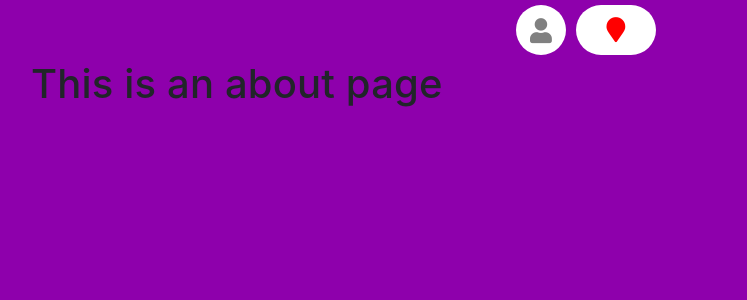
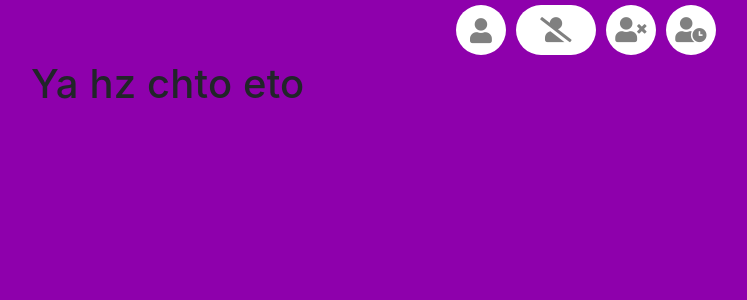
Before and after one commit to shzfrnia/Vk_script_front, a Vue app: page /banned_friends in a window 1280 px wide. Shown: the top 300 px of the page, without its empty margins (54-801 px from the left). Built offline with nearby package versions, Linux system fonts and the light colour scheme.

Commit message:
Refactoring

```diff
--- a/src/components/NavBar.vue
+++ b/src/components/NavBar.vue
@@ -2,9 +2,19 @@
     <div id="nav">
         <div class="my-btn-container">
             <account-manager></account-manager>
-            <router-link :to="{name: 'banned'}">
+            <router-link :class="{disabled: !$store.getters.accountIsSet}" :to="{name: 'banned'}">
                 <div class="my-btn">
-                    <i style="color: red;" class="fas fa-map-marker"></i>
+                    <i :style="[{'color' : $store.getters.accountIsSet ? '#8E00AC': 'gray'}]" class="fas fa-user-slash"></i>
+                </div>
+            </router-link>
+            <router-link :class="{disabled: !$store.getters.accountIsSet}" :to="{name: 'deleted'}">
+                <div class="my-btn">
+                    <i :style="[{'color' : $store.getters.accountIsSet ? '#BE0031': 'gray'}]" class="fas fa-user-times"></i>
+                </div>
+            </router-link>
+            <router-link :class="{disabled: !$store.getters.accountIsSet}" :to="{name: 'abandoned'}">
+                <div class="my-btn">
+                    <i :style="[{'color' : $store.getters.accountIsSet ? '#DE9B00': 'gray'}]" class="fas fa-user-clock"></i>
                 </div>
             </router-link>
         </div>
@@ -23,6 +33,10 @@
 </script>
 
 <style scoped>
+    .disabled {
+        pointer-events: none;
+    }
+
     .my-btn-container {
         display: flex;
         /*background-color: black;*/
--- a/src/router.js
+++ b/src/router.js
@@ -19,31 +19,23 @@ export default new Router({
     {
       path: '/banned_friends',
       name: 'banned',
-      component: () => import('./views/About.vue'),
+      component: () => import('./views/Banned.vue'),
       meta: {
         bkColor: "#8E00AC"
       }
     },
     {
-      path: '/second',
-      name: 'Second',
-      component: () => import('./views/SecondPage.vue'),
+      path: '/deleted_friends',
+      name: 'deleted',
+      component: () => import('./views/Deleted.vue'),
       meta: {
         bkColor: "#BE0031"
       }
     },
     {
-      path: '/third',
-      name: 'Third',
-      component: () => import('./views/ThirdPage.vue'),
-      meta: {
-        bkColor: "#8E00AC"
-      }
-    },
-    {
-      path: '/fourth',
-      name: 'Fourth',
-      component: () => import('./views/FourthPage.vue'),
+      path: '/abandoned_friends',
+      name: 'abandoned',
+      component: () => import('./views/Abandoned.vue'),
       meta: {
         bkColor: "#DE9B00"
       }
--- a/src/views/FourthPage.vue
+++ b/src/views/Abandoned.vue
@@ -7,7 +7,7 @@
 <script>
 
   export default {
-    name: "FourthPage",
+    name: "Abandoned",
   }
 </script>
 
--- a/src/views/About.vue
+++ /dev/null
@@ -1,5 +0,0 @@
-<template>
-  <div class="about">
-    <h1>This is an about page</h1>
-  </div>
-</template>
--- a/src/views/ThirdPage.vue
+++ b/src/views/Banned.vue
@@ -6,7 +6,7 @@
 
 <script>
   export default {
-    name: "ThirdPage"
+    name: "Banned"
   }
 </script>
 
--- a/src/views/SecondPage.vue
+++ b/src/views/Deleted.vue
@@ -8,7 +8,7 @@
     import UserCard from "../components/UserCard"
 
   export default {
-      name: "SecondPage",
+      name: "Deleted",
       components: {
           UserCard
       },
```
